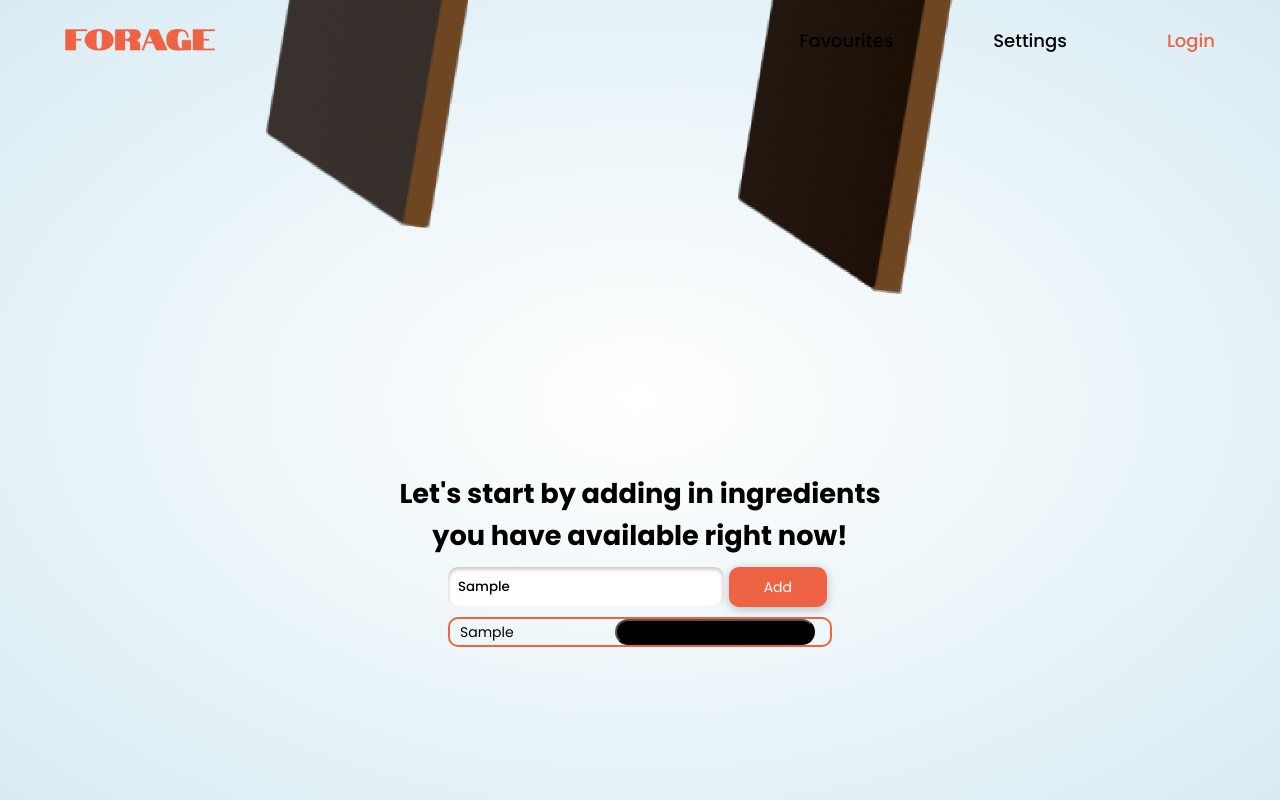
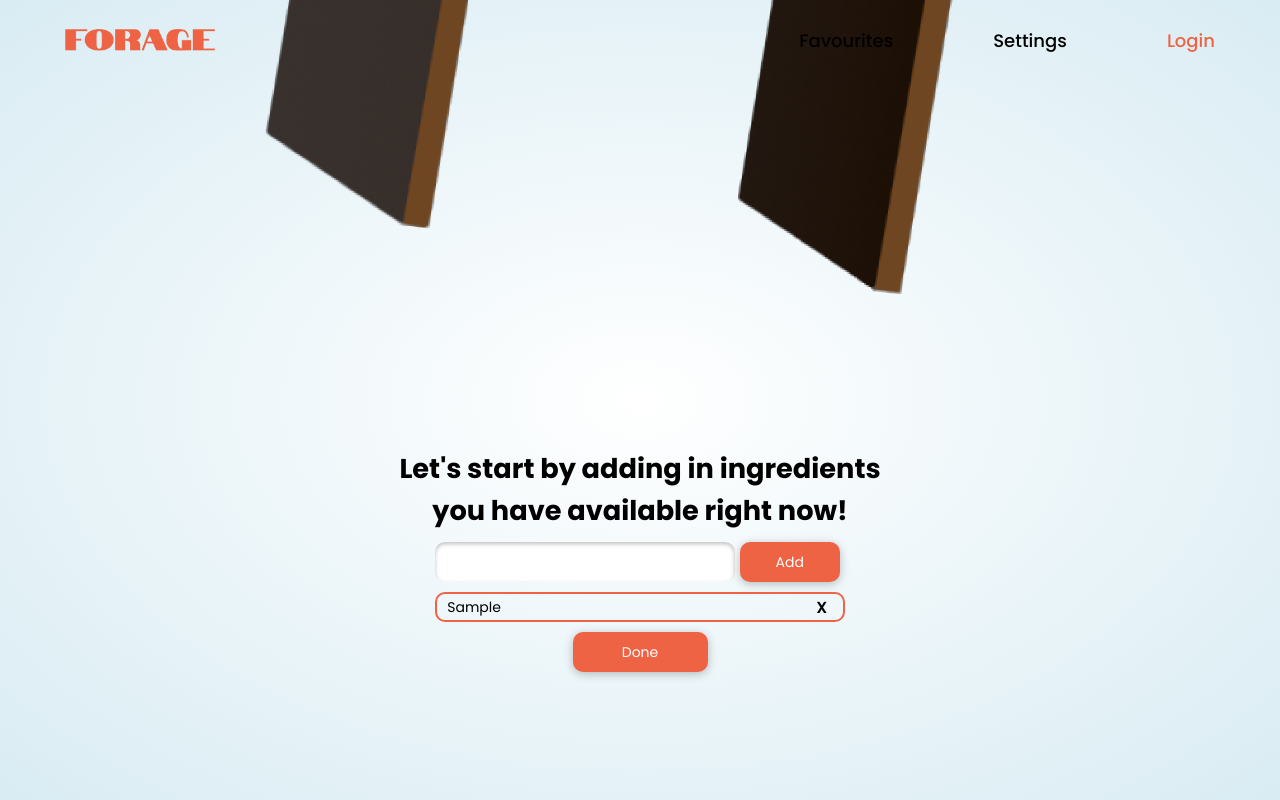
Before and after one commit to eilidhma/forage, a Next.js app: page / in a window 1280 px wide. Both pictures are taken after typing "Sample" into the empty fields and a click on the button "Add". Shown: the part 744-1544 px from the top of the page. Built offline with nearby package versions, Linux system fonts and the light colour scheme.

Commit message:
updated some stuff

```diff
--- a/comps/AddIngredients/index.js
+++ b/comps/AddIngredients/index.js
@@ -1,6 +1,8 @@
 import styled from "styled-components";
 import { useEffect, useState } from "react";
 import { motion } from "framer-motion";
+
+import Title from "../Title";
 
 import { themes, comp_themes } from "../../utils/variables";
 import { useTheme } from "../../utils/provider";
@@ -11,14 +13,15 @@ const AddIngsCont = styled.div`
     display: flex;
     justify-content: center;
     align-items: center;
-    width: 30vw;
+    width: 40vw;
+    min-height: 20vh;
     flex-direction: column;
 `
 const SearchBarCont = styled.div`
     display: flex;
     justify-content: center;
     align-items: center;
-    width: 100%;
+    width: 80%;
 `
 const SearchBar = styled.input`
     width: 100%;
@@ -35,7 +38,7 @@ const SearchBar = styled.input`
         border: 1px ${colors.orange} solid;
     }
 `
-const AddButton = styled(motion.button)`
+const Button = styled(motion.button)`
     width: 135px;
     height: 40px;
     background-color: ${colors.orange};
@@ -55,7 +58,7 @@ const Ingredient = styled.div`
     align-items: center;
     border: ${props=>props.borderColor} 2px solid;
     border-radius: 10px;
-    width: 100%;
+    width: 80%;
     height: 30px;
     margin: 5px 0 5px 0;
     font-family: "Poppins", sans-serif;
@@ -67,6 +70,22 @@ const IngCont = styled.div`
     flex: 1;
     padding: 10px;
     justify-content: ${props=>props.justify};
+`
+const DeleteButton = styled.button`
+    display: flex;
+    justify-content: center;
+    align-items: center;
+    width: 5%;
+    height: 100%;
+    background: none;
+    border: none;
+    font-family: "Poppins", sans-serif;
+    font-weight: 600;
+    color: ${props=>props.color};
+
+    :hover{
+        cursor: pointer;
+    };
 `
 
 
@@ -90,6 +109,7 @@ export default function AddIngredients({
             // console.log(ings)
 
             setIngs([...ings, searchVal])
+            setSearchVal("")
         }
     }
 
@@ -97,26 +117,30 @@ export default function AddIngredients({
         console.log(e.target.getAttribute('data-value'))
         const oldIngs = ings
         const index = ings.indexOf(e.target.dataset.value)
-        // console.log(e.target.dataset.value)
         ings.splice(index, 1)
         setIngs([...oldIngs])
-        // console.log(e)
+    }
+
+    const showRecipes = () => {
+
     }
 
 
     return <>
         <AddIngsCont>
+            <Title title="Let's start by adding in ingredients you have available right now!" />
+
             <SearchBarCont>
                 <SearchBar value={searchVal} onChange={(e)=>{
                 setSearchVal(e.target.value)
             }}/>
-                <AddButton
+                <Button
                     whileHover={{ scale: 1.1 }}
                     whileTap={{ scale: 0.9 }}
                     onClick={()=>PushIngredient()}
                 >
                     Add
-                </AddButton>
+                </Button>
             </SearchBarCont>
                 {ings.map((o, i) =>
                     <Ingredient
@@ -127,16 +151,24 @@ export default function AddIngredients({
                             {o}
                         </IngCont>
                         <IngCont justify="flex-end">
-                            <button
-                            data-value={o}
-                            onClick={(e)=>SpliceIngredient(e)}
+                            <DeleteButton
+                                data-value={o}
+                                onClick={(e)=>SpliceIngredient(e)}
+                                color={themes[theme].text}
                             >
-                                <AiFillDelete
-                                />
-                            </button>
+                                X
+                            </DeleteButton>
                         </IngCont>
                     </Ingredient>
                 )}
+
+                <Button
+                    whileHover={{ scale: 1.1 }}
+                    whileTap={{ scale: 0.9 }}
+                    onClick={()=>showRecipes()}
+                >
+                    Done
+                </Button>
         </AddIngsCont>
     </>
 }
--- a/pages/index.js
+++ b/pages/index.js
@@ -29,7 +29,7 @@ const IntroCont = styled.div`
 const Spacer = styled.div`
   display: flex;
   width: 100%;
-  height: 10vh;
+  height: 20vh;
 `
 
 const SearchCont = styled.div`
@@ -54,7 +54,6 @@ export default function Home() {
 
       <IntroCont>
         <Spacer/>
-        <Spacer/>
         <Title title="Hungry?"/>
         <Title title="We can help."/>
         <Button text='Start' onClick={()=>r.push("#search")}/>
@@ -64,7 +63,6 @@ export default function Home() {
       </IntroCont>
 
       <SearchCont id="search">
-        <Title title="Let's start by adding in ingredients you have available right now!" />
         <AddIngredients/>
       </SearchCont>
     </Wrapper>
```
